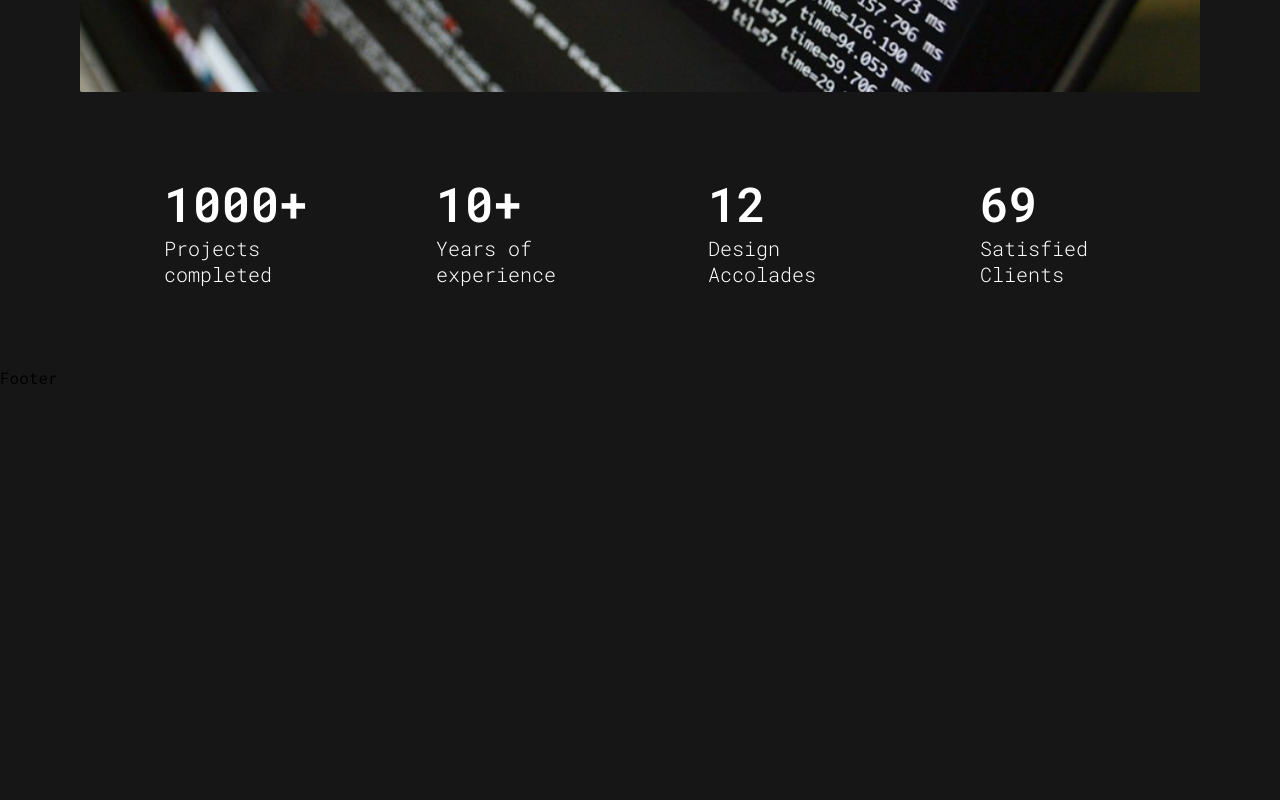
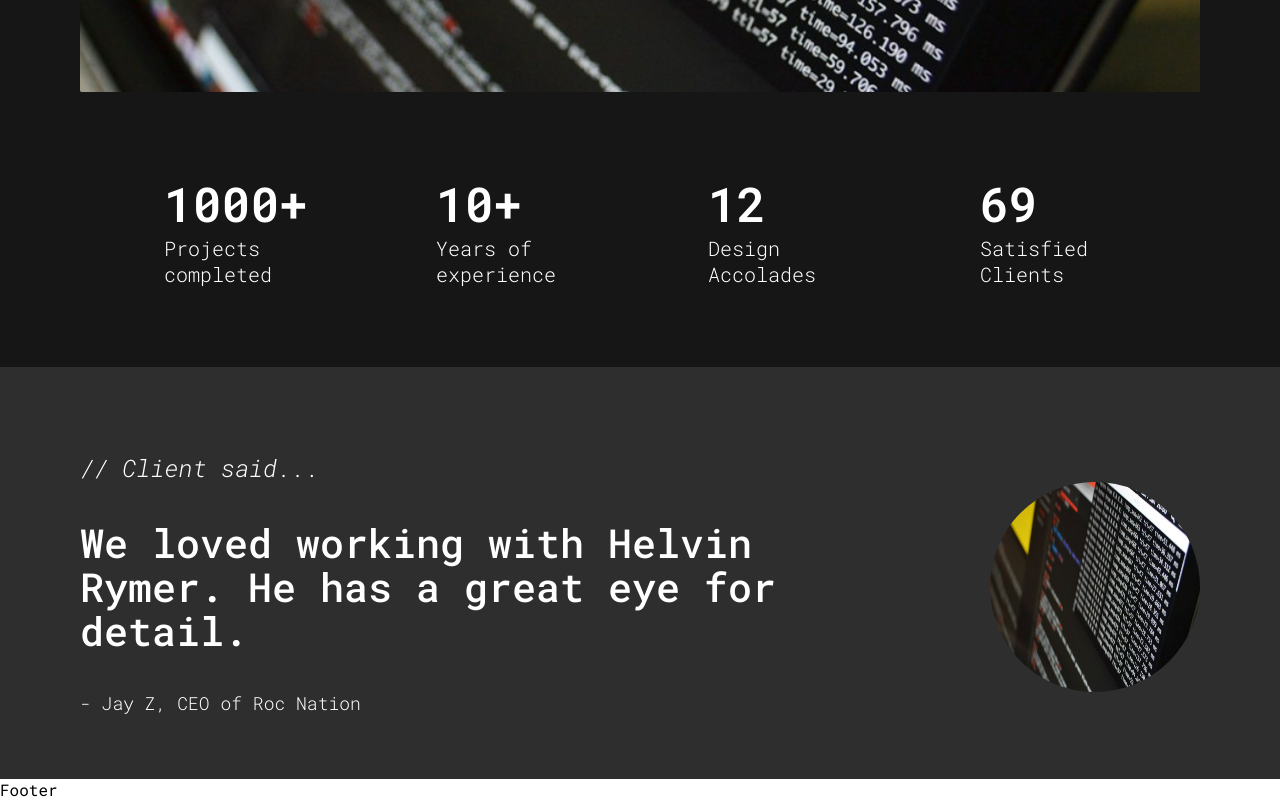
Before and after one commit to Helvin159/portfoliov6, a React (Create React App) app: page / in a window 1280 px wide. Shown: the part 984-1784 px from the top of the page. Before the commit the page ends 1372 px from the top, so only its background shows below. Built offline with nearby package versions, Linux system fonts and the light colour scheme.

Commit message:
home testimonial component, and styles

```diff
--- a/src/Routes/Home.js
+++ b/src/Routes/Home.js
@@ -1,10 +1,12 @@
 import React, { Fragment } from 'react';
 import HomeHero from '../components/HomeHero/HomeHero';
+import Testimonial from '../components/HomeTestimonial';
 
 const Home = () => {
 	return (
 		<Fragment>
 			<HomeHero />
+			<Testimonial />
 		</Fragment>
 	);
 };
--- /dev/null
+++ b/src/components/HomeTestimonial.js
@@ -0,0 +1,27 @@
+import React from 'react';
+import avatarImg from '../assets/img/hero.jpeg';
+
+const HomeTestimonial = () => {
+	return (
+		<div className='home__testimonial'>
+			<div className='home__testimonial__card'>
+				<div className='home__testimonial__card__body'>
+					<p className='home__testimonial__card__body__title'>
+						// Client said...
+					</p>
+					<p className='home__testimonial__card__body__copy'>
+						We loved working with Helvin Rymer. He has a great eye for detail.
+					</p>
+					<p className='home__testimonial__card__body__customer'>
+						- Jay Z, CEO of Roc Nation
+					</p>
+				</div>
+				<div className='home__testimonial__card__avatar'>
+					<img src={avatarImg} alt='custmer' />
+				</div>
+			</div>
+		</div>
+	);
+};
+
+export default HomeTestimonial;
--- a/src/css/style.css
+++ b/src/css/style.css
@@ -11,8 +11,7 @@
 
 body {
   font-family: var(--primary-font);
-  margin: 0;
-  background-color: var(--primary-bg-color); }
+  margin: 0; }
 
 main {
   margin: 0;
@@ -134,3 +133,42 @@ main {
           font-weight: 300;
           text-align: left;
           margin: 0 auto; }
+
+.home__testimonial {
+  background-color: var(--secondary-bg-color);
+  padding: 0 1rem; }
+  .home__testimonial__card {
+    display: flex;
+    flex-direction: row;
+    flex-wrap: nowrap;
+    justify-content: space-between;
+    align-items: center;
+    padding: 4rem 0 3rem 4rem; }
+    .home__testimonial__card__body {
+      width: 65%; }
+      .home__testimonial__card__body__title {
+        color: #ffffff;
+        font-size: 24px;
+        font-family: var(--primary-font);
+        font-weight: 300;
+        font-style: italic;
+        line-height: 26px; }
+      .home__testimonial__card__body__customer {
+        color: #ffffff;
+        font-size: 18px;
+        font-family: var(--primary-font);
+        font-weight: 300;
+        line-height: 20px; }
+      .home__testimonial__card__body__copy {
+        color: #ffffff;
+        font-size: 40px;
+        font-family: var(--primary-font);
+        font-weight: 500;
+        line-height: 44px; }
+    .home__testimonial__card__avatar img {
+      margin: 0 auto;
+      margin-top: 1rem;
+      margin-right: 4rem;
+      width: 210px;
+      height: 210px;
+      border-radius: 50%; }
--- a/src/sass/base/_base.scss
+++ b/src/sass/base/_base.scss
@@ -16,7 +16,7 @@
 body {
 	font-family: var(--primary-font);
 	margin: 0;
-	background-color: var(--primary-bg-color);
+	// background-color: var(--primary-bg-color);
 }
 
 main {
--- /dev/null
+++ b/src/sass/components/_home-testimonial.scss
@@ -0,0 +1,52 @@
+.home__testimonial {
+	background-color: var(--secondary-bg-color);
+	padding: 0 1rem;
+
+	&__card {
+		display: flex;
+		flex-direction: row;
+		flex-wrap: nowrap;
+		justify-content: space-between;
+		align-items: center;
+		padding: 4rem 0 3rem 4rem;
+
+		&__body {
+			width: 65%;
+			&__title {
+				color: #ffffff;
+				font-size: 24px;
+				font-family: var(--primary-font);
+				font-weight: 300;
+				font-style: italic;
+				line-height: 26px;
+			}
+
+			&__customer {
+				color: #ffffff;
+				font-size: 18px;
+				font-family: var(--primary-font);
+				font-weight: 300;
+				line-height: 20px;
+			}
+
+			&__copy {
+				color: #ffffff;
+				font-size: 40px;
+				font-family: var(--primary-font);
+				font-weight: 500;
+				line-height: 44px;
+			}
+		}
+
+		&__avatar {
+			& img {
+				margin: 0 auto;
+				margin-top: 1rem;
+				margin-right: 4rem;
+				width: 210px;
+				height: 210px;
+				border-radius: 50%;
+			}
+		}
+	}
+}
--- a/src/sass/main.scss
+++ b/src/sass/main.scss
@@ -3,3 +3,4 @@
 // Components
 @import './components/header';
 @import './components/home-hero';
+@import './components/home-testimonial';
```
Also changed, not shown: src/components/Testimonial.js (deleted).
